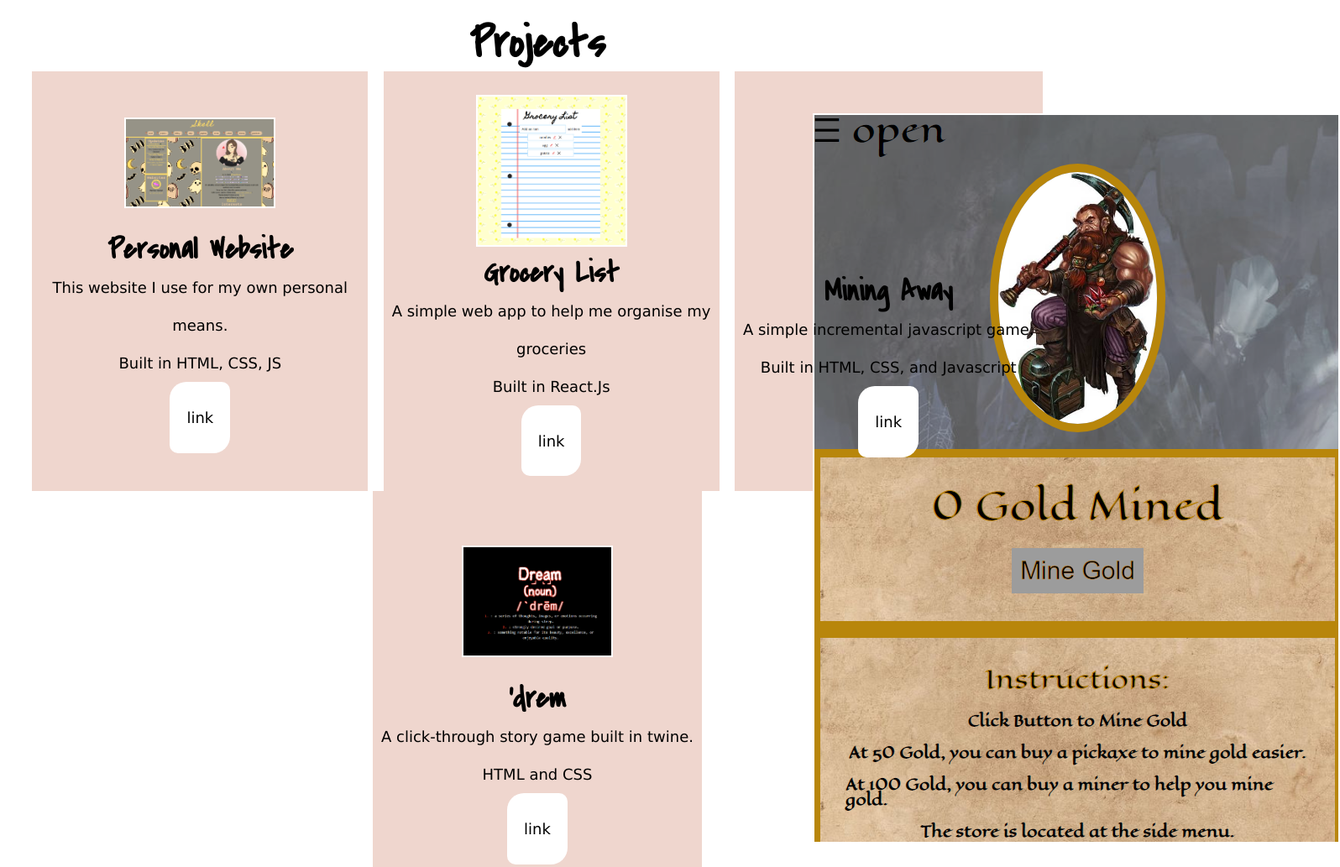
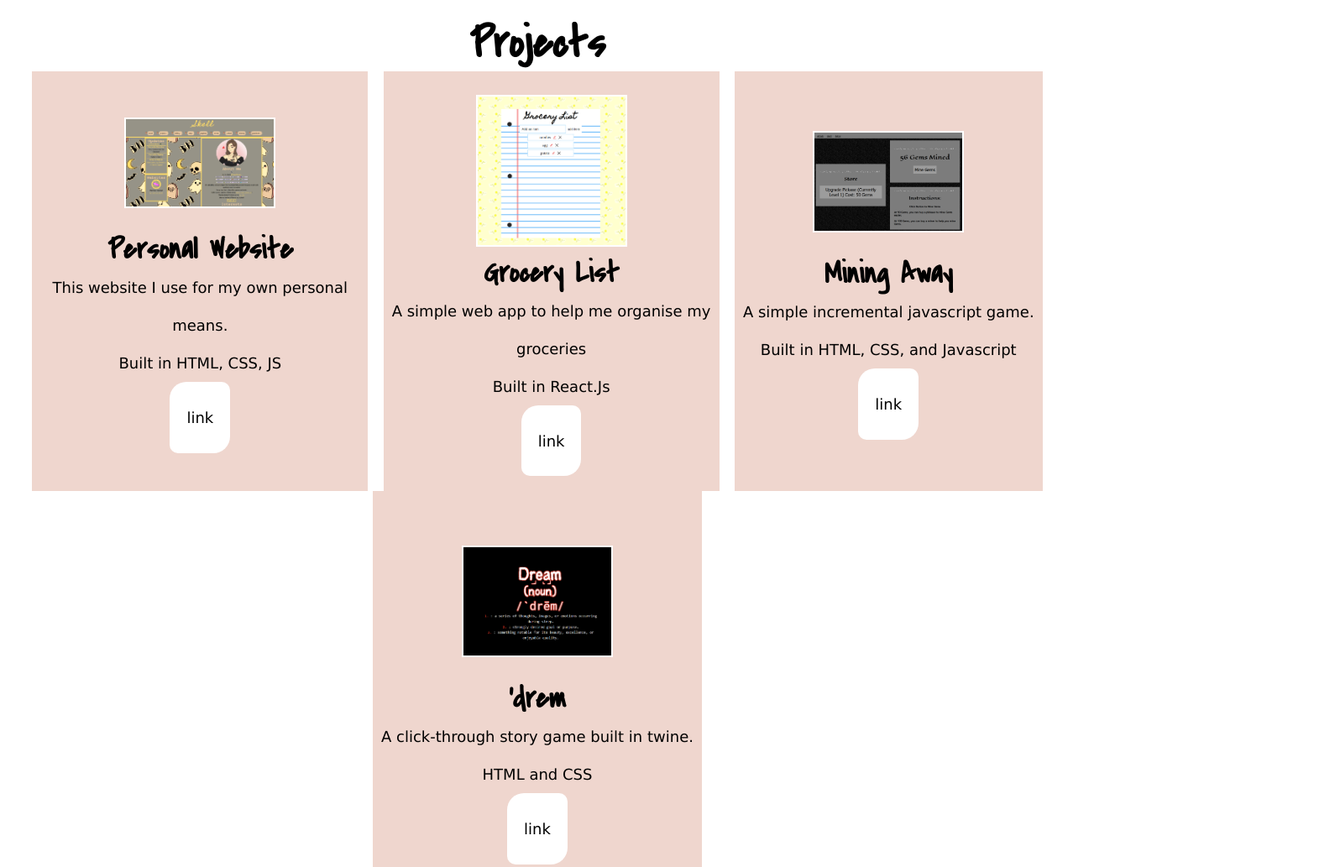
Before and after one commit to FriendSkullaton/Business-Portfolio, a plain HTML site: page index.html in a window 1280 px wide. Shown: the part 1240-2273 px from the top of the page at 84% size, 1596 px wide, since content can reach past the window. Drawn offline with Linux system fonts and the light colour scheme; a web font is replaced by a local one.

Commit message:
Updated Mining Game

```diff
--- a/index.html
+++ b/index.html
@@ -100,7 +100,7 @@
                 </div>
                 <div class="card">
                     <div class="img-container">
-                        <img src="./resources/goldmining.png" class="long" alt="A screenshot of a game with a dwarf on the cover.">
+                        <img src="./resources/miningaway-updated.png"  alt="A screenshot of an incremental game.">
                     </div>
                     <h3>Mining Away</h3>
                     <p>A simple incremental javascript game.</p>
--- a/styles/styles.css
+++ b/styles/styles.css
@@ -238,11 +238,6 @@ main {
     border: 2px solid #fff;
 }
 
-#projects .img-container .long {
-    width: auto;
-    height: 100%;
-}
-
 #projects .card {
     min-height: 500px;
 }
```
Also changed, not shown: resources/goldmining.png (deleted), resources/miningaway-updated.png (added).
